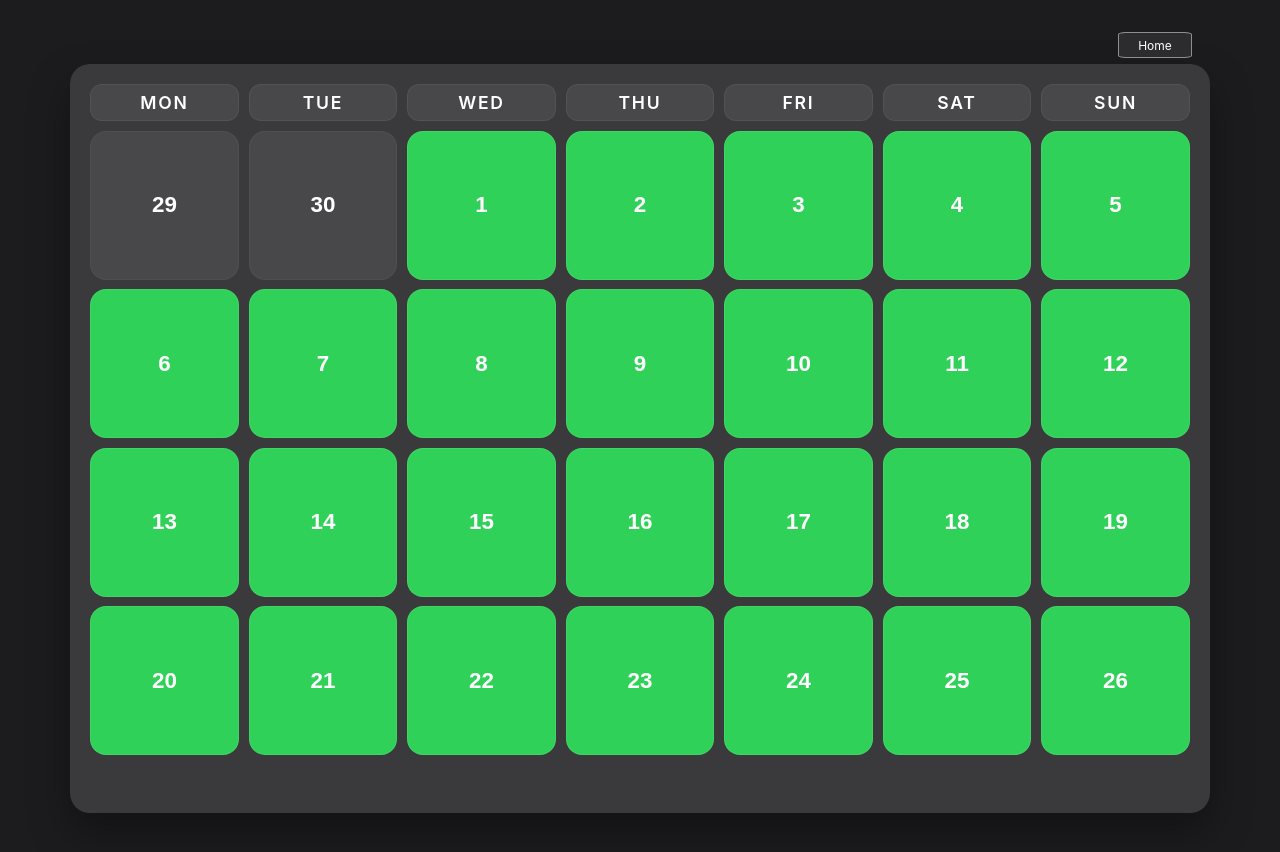
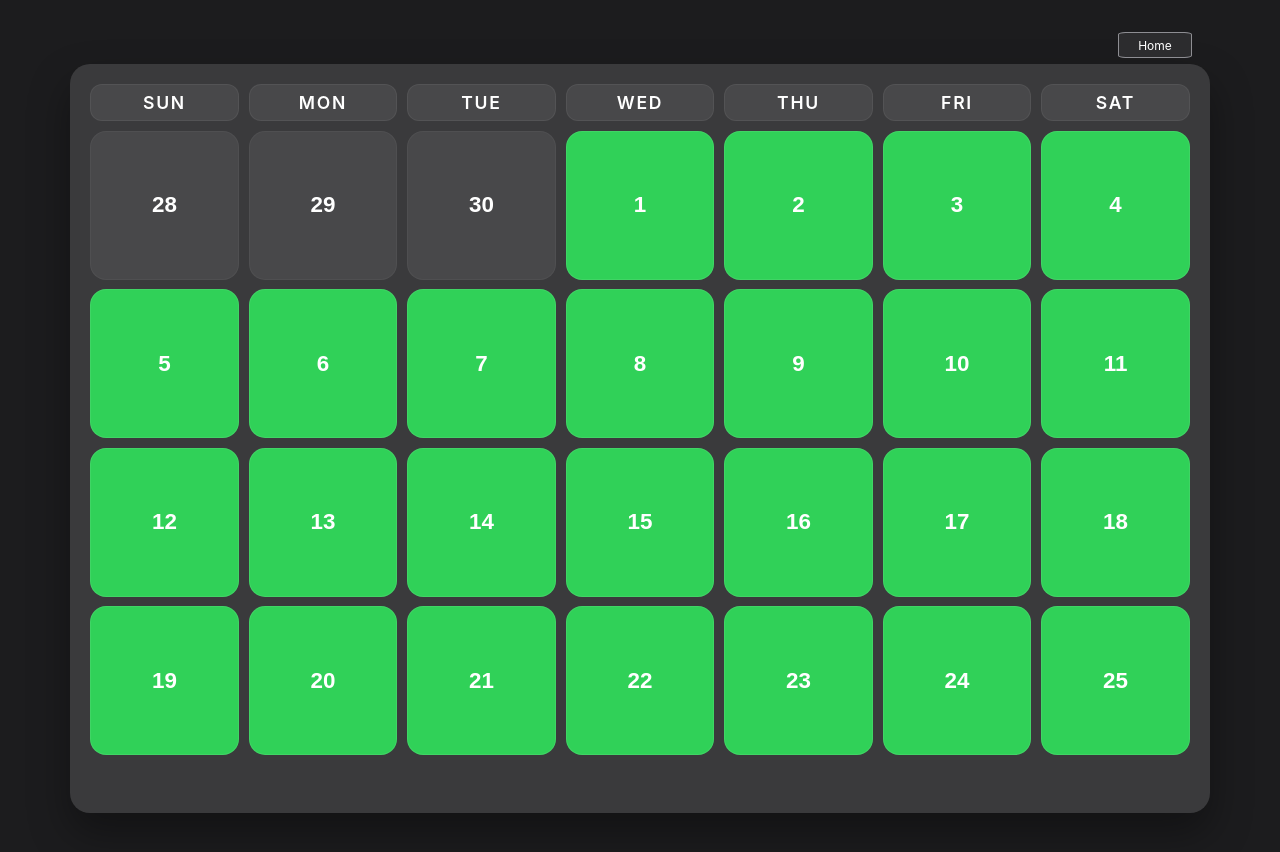
Before and after one commit to tmasdev/busyCalendar, a plain HTML site: page index.html in a window 1280 px wide. Drawn offline with Linux system fonts and the light colour scheme.

Commit message:
switched cal to start o nsunday

```diff
--- a/index.html
+++ b/index.html
@@ -14,13 +14,13 @@
             (function () {
                 var states = ["green", "red", "orange"];
                 var dayLabels = [
+                    { full: "Sunday", short: "Sun" },
                     { full: "Monday", short: "Mon" },
                     { full: "Tuesday", short: "Tue" },
                     { full: "Wednesday", short: "Wed" },
                     { full: "Thursday", short: "Thu" },
                     { full: "Friday", short: "Fri" },
-                    { full: "Saturday", short: "Sat" },
-                    { full: "Sunday", short: "Sun" }
+                    { full: "Saturday", short: "Sat" }
                 ];
                 var grid = document.getElementById("calendarContainer");
                 if (!grid) {
@@ -33,7 +33,7 @@
                 var normalizedToday = new Date(currentYear, currentMonth, today.getDate());
                 var firstOfMonth = new Date(currentYear, currentMonth, 1);
                 var daysInMonth = new Date(currentYear, currentMonth + 1, 0).getDate();
-                var startOffset = (firstOfMonth.getDay() + 6) % 7; // Monday = 0
+                var startOffset = firstOfMonth.getDay(); // Sunday = 0
                 var startDate = new Date(firstOfMonth);
                 startDate.setDate(firstOfMonth.getDate() - startOffset);
                 var rowsToRender = 4;
```
